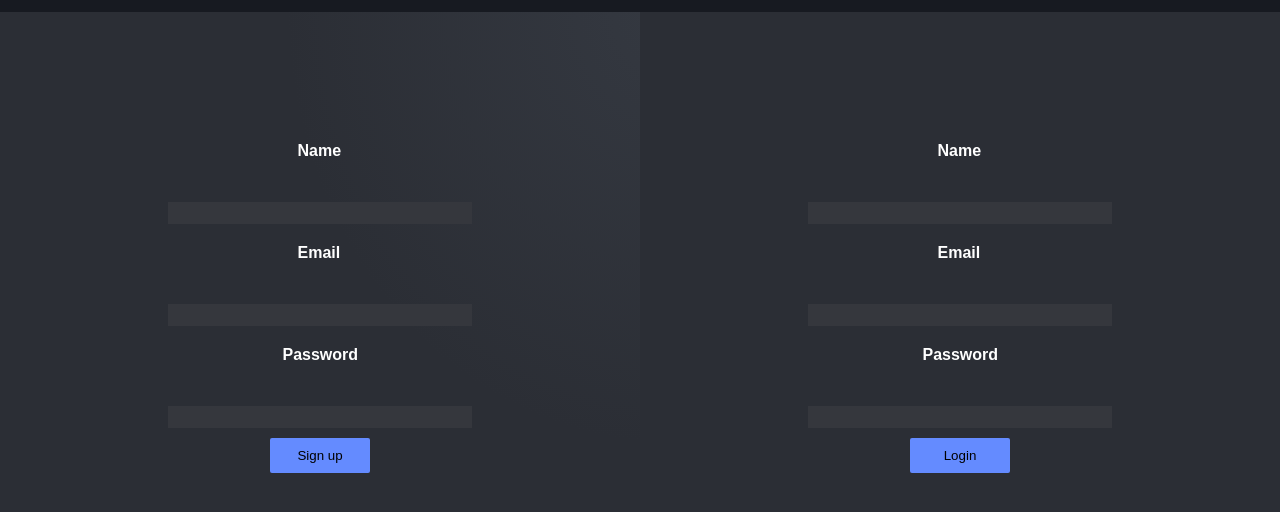
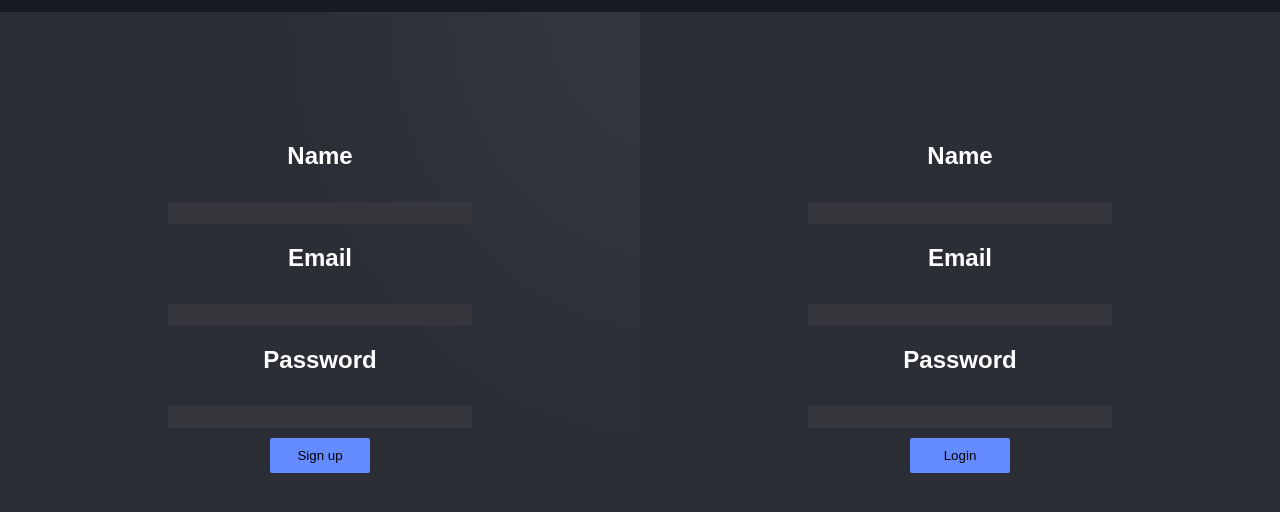
Before and after one commit to FilipK03/team, a website: page public/index.html in a window 1280 px wide. Shown: the part 92-604 px from the top of the page. Drawn offline with Linux system fonts and the light colour scheme.

Commit message:
text_update

```diff
--- a/public/style.css
+++ b/public/style.css
@@ -101,9 +101,8 @@ p {
 color: white;
 font-family: sans-serif;
 font-weight: bold;
-font-size: 1rem;
+font-size: 1.5rem;
  margin-left: 130px;
-width: 45px;
 height: 10px;
 margin: 0;
 margin-bottom: 50px;
@@ -112,7 +111,6 @@ margin-top: 20px;
 }
 
 .p2 {
-    width: 75px;
     height: 10px;
     margin: 0;
     margin-bottom: 50px;
```
